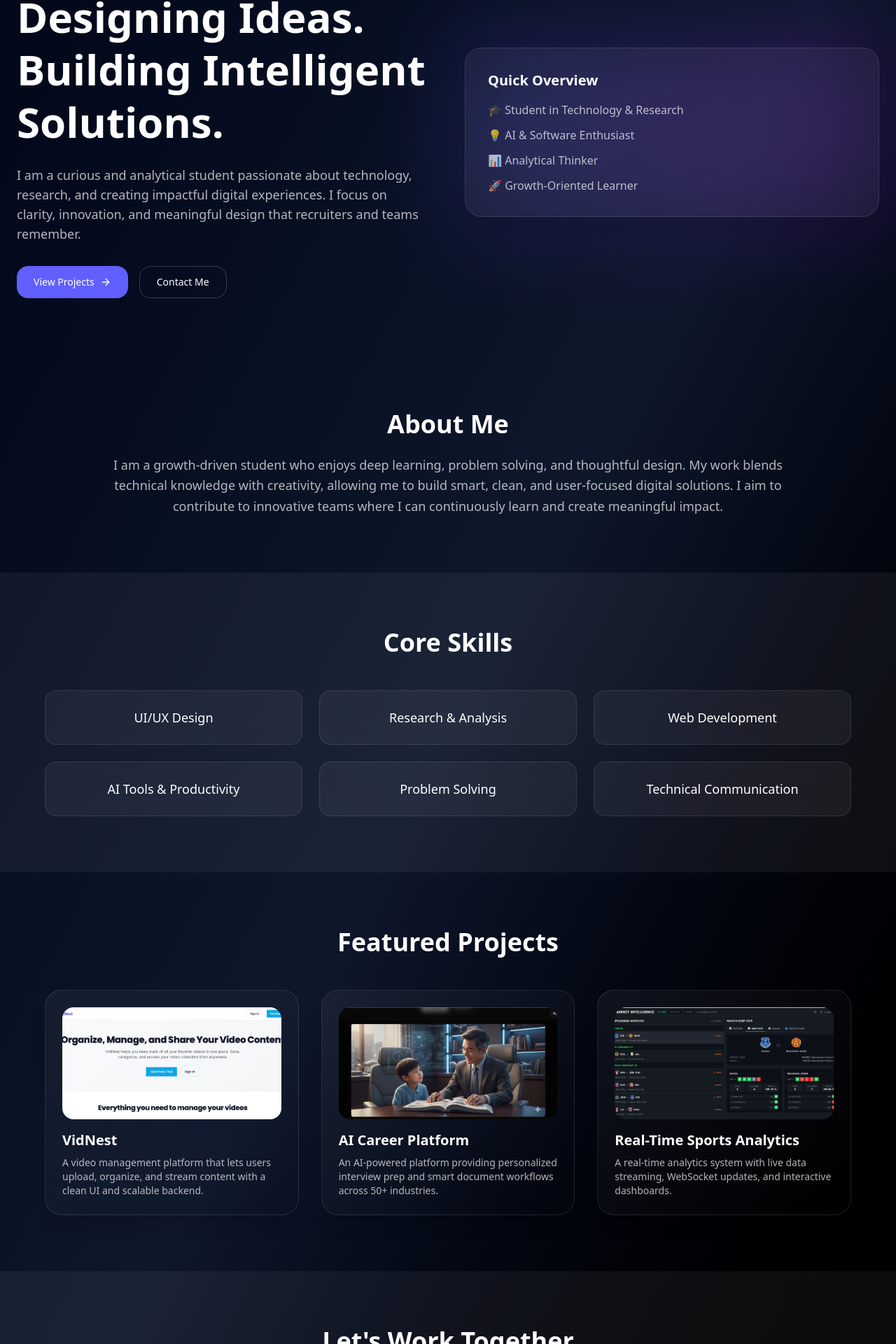
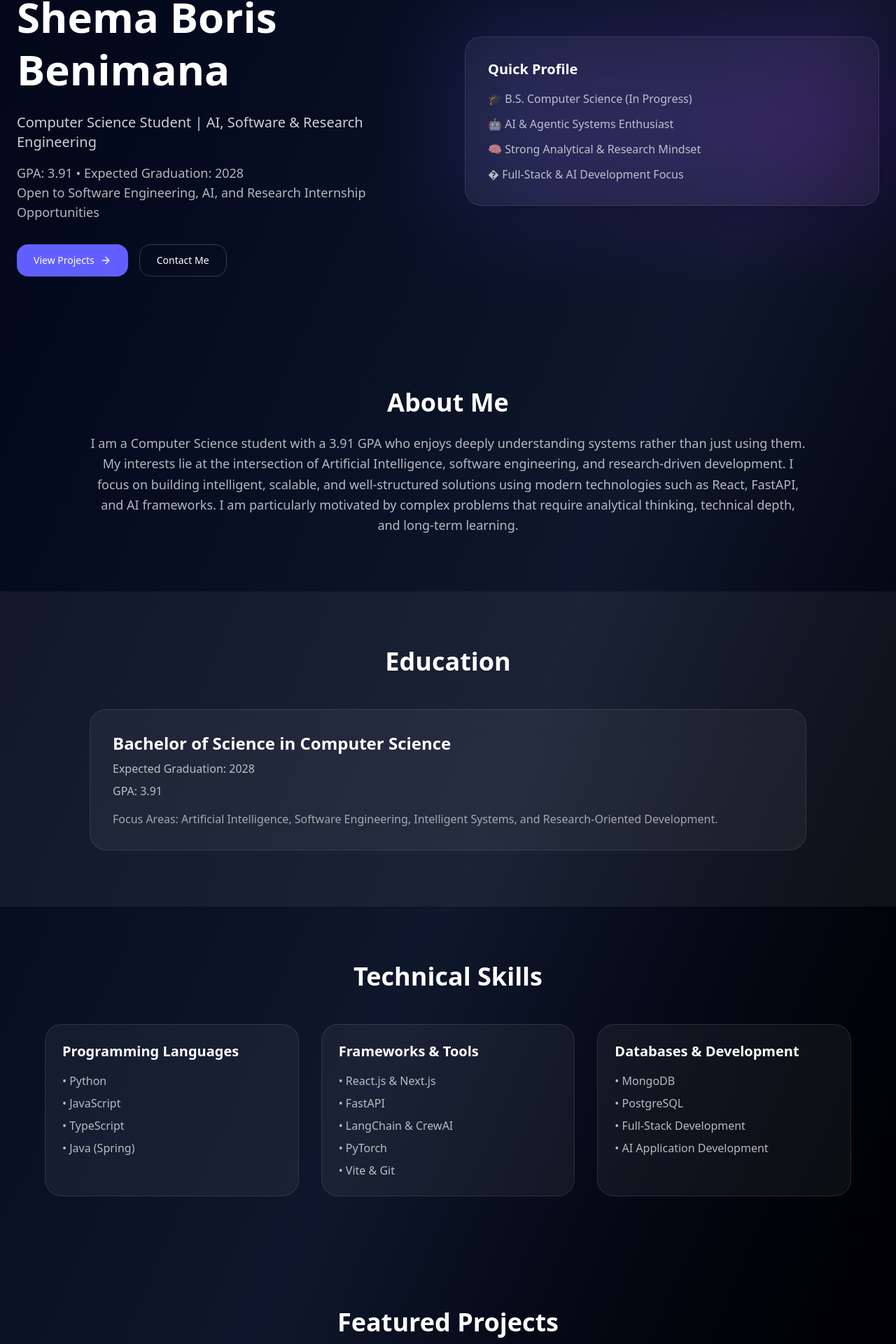
Before and after one commit to shema-boris/My_Portfolio, a React (Vite) app: page / in a window 1280 px wide. Shown: the part 177-2097 px from the top of the page at 70% size. Built offline with nearby package versions, Linux system fonts and the light colour scheme.

Commit message:
Added the education section

```diff
--- a/src/App.jsx
+++ b/src/App.jsx
@@ -1,6 +1,7 @@
 import Navbar from './components/Navbar';
 import Hero from './components/Hero';
 import About from './components/About';
+import Education from './components/Education';
 import Skills from './components/Skills';
 import Projects from './components/Projects';
 import Contact from './components/Contact';
@@ -12,6 +13,7 @@ function App() {
       <Navbar />
       <Hero />
       <About />
+      <Education />
       <Skills />
       <Projects />
       <Contact />
--- a/src/components/About.jsx
+++ b/src/components/About.jsx
@@ -20,11 +20,14 @@ const About = () => {
           transition={{ delay: 0.1 }}
           className="text-white/70 text-lg leading-relaxed"
         >
-          I am a growth-driven student who enjoys deep learning, problem
-          solving, and thoughtful design. My work blends technical knowledge
-          with creativity, allowing me to build smart, clean, and user-focused
-          digital solutions. I aim to contribute to innovative teams where I
-          can continuously learn and create meaningful impact.
+          I am a Computer Science student with a 3.91 GPA who enjoys deeply
+          understanding systems rather than just using them. My interests lie
+          at the intersection of Artificial Intelligence, software
+          engineering, and research-driven development. I focus on building
+          intelligent, scalable, and well-structured solutions using modern
+          technologies such as React, FastAPI, and AI frameworks. I am
+          particularly motivated by complex problems that require analytical
+          thinking, technical depth, and long-term learning.
         </motion.p>
       </div>
     </section>
--- a/src/components/Contact.jsx
+++ b/src/components/Contact.jsx
@@ -21,8 +21,10 @@ const Contact = () => {
           transition={{ delay: 0.1 }}
           className="text-white/70 mb-8"
         >
-          I am open to internships, research opportunities, and collaborative
-          projects. Feel free to reach out.
+          I am actively seeking internship opportunities in Software
+          Engineering, Artificial Intelligence, or Research Engineering where
+          I can contribute technically while continuing to grow as a
+          developer and researcher.
         </motion.p>
         <motion.div
           initial={{ opacity: 0, y: 20 }}
--- a/src/components/Education.jsx
+++ b/src/components/Education.jsx
@@ -1,41 +1,39 @@
 import React from 'react';
 import { motion } from 'framer-motion';
-import { GraduationCap } from 'lucide-react';
 
 const Education = () => {
   return (
-    <div>
+    <section id="education" className="py-20 px-6 bg-white/5">
+      <div className="max-w-5xl mx-auto">
         <motion.h2
           initial={{ opacity: 0, y: 20 }}
           whileInView={{ opacity: 1, y: 0 }}
           viewport={{ once: true }}
-        className="text-3xl sm:text-4xl font-bold mb-12"
+          className="text-3xl md:text-4xl font-bold text-center mb-12"
         >
           Education
         </motion.h2>
-
         <motion.div
           initial={{ opacity: 0, y: 20 }}
           whileInView={{ opacity: 1, y: 0 }}
           viewport={{ once: true }}
-        className="bg-dark-card border border-dark-border rounded-2xl p-6"
+          transition={{ delay: 0.1 }}
+          className="bg-white/5 border border-white/10 backdrop-blur-xl rounded-3xl p-8"
         >
-        <div className="flex items-center gap-4 flex-wrap justify-between">
-          <div className="flex items-center gap-3">
-            <div className="p-2 rounded-lg bg-accent-green/10">
-              <GraduationCap className="w-5 h-5 text-accent-green" />
-            </div>
-            <div>
-              <h3 className="font-semibold text-white">BS in Computer Science</h3>
-              <p className="text-sm text-dark-muted">Grambling State University · 2024 – 2028</p>
-            </div>
-          </div>
-          <span className="text-xs px-3 py-1 rounded-full bg-accent-green/10 text-accent-green border border-accent-green/20">
-            GPA: 3.91 / 4.00
-          </span>
-        </div>
+          <h3 className="text-2xl font-semibold mb-2">
+            Bachelor of Science in Computer Science
+          </h3>
+          <p className="text-white/70 mb-2">
+            Expected Graduation: 2028
+          </p>
+          <p className="text-white/70 mb-2">GPA: 3.91</p>
+          <p className="text-white/60 mt-4">
+            Focus Areas: Artificial Intelligence, Software Engineering,
+            Intelligent Systems, and Research-Oriented Development.
+          </p>
         </motion.div>
       </div>
+    </section>
   );
 };
 
--- a/src/components/Footer.jsx
+++ b/src/components/Footer.jsx
@@ -3,7 +3,7 @@ import React from 'react';
 const Footer = () => {
   return (
     <footer className="py-8 text-center text-white/50 text-sm border-t border-white/10">
-      &copy; 2026 Shema Boris. Designed with strategy &amp; creativity.
+      &copy; 2026 Shema Boris Benimana &bull; Computer Science Portfolio
     </footer>
   );
 };
--- a/src/components/Hero.jsx
+++ b/src/components/Hero.jsx
@@ -12,19 +12,22 @@ const Hero = () => {
           transition={{ duration: 0.8 }}
         >
           <p className="text-sm uppercase tracking-widest text-indigo-400 mb-4">
-            Portfolio 2026
+            Computer Science Portfolio
           </p>
           <h2 className="text-4xl md:text-6xl font-bold leading-tight mb-6">
-            Designing Ideas.
+            Shema Boris Benimana
+          </h2>
+
+          <p className="text-xl text-white/80 mb-4 font-medium">
+            Computer Science Student | AI, Software &amp; Research Engineering
+          </p>
+
+          <p className="text-white/70 text-lg mb-8 max-w-xl">
+            GPA: 3.91 • Expected Graduation: 2028
             <br />
-            Building Intelligent Solutions.
-          </h2>
-          <p className="text-white/70 text-lg mb-8 max-w-xl">
-            I am a curious and analytical student passionate about technology,
-            research, and creating impactful digital experiences. I focus on
-            clarity, innovation, and meaningful design that recruiters and
-            teams remember.
+            Open to Software Engineering, AI, and Research Internship Opportunities
           </p>
+
           <div className="flex gap-4">
             <a
               href="#projects"
@@ -49,12 +52,12 @@ const Hero = () => {
         >
           <div className="absolute -inset-4 bg-gradient-to-r from-indigo-500 to-purple-600 blur-3xl opacity-20 rounded-3xl" />
           <div className="relative bg-white/5 border border-white/10 backdrop-blur-xl rounded-3xl shadow-2xl p-8">
-            <h3 className="text-xl font-semibold mb-4">Quick Overview</h3>
+            <h3 className="text-xl font-semibold mb-4">Quick Profile</h3>
             <ul className="space-y-3 text-white/70">
-              <li>🎓 Student in Technology &amp; Research</li>
-              <li>💡 AI &amp; Software Enthusiast</li>
-              <li>📊 Analytical Thinker</li>
-              <li>🚀 Growth-Oriented Learner</li>
+              <li>🎓 B.S. Computer Science (In Progress)</li>
+              <li>🤖 AI &amp; Agentic Systems Enthusiast</li>
+              <li>🧠 Strong Analytical &amp; Research Mindset</li>
+              <li>� Full-Stack &amp; AI Development Focus</li>
             </ul>
           </div>
         </motion.div>
--- a/src/components/Navbar.jsx
+++ b/src/components/Navbar.jsx
@@ -1,11 +1,12 @@
 import React, { useState } from 'react';
-import { Menu, X } from 'lucide-react';
+import { Menu, X, Download } from 'lucide-react';
 
 const Navbar = () => {
   const [isMobileMenuOpen, setIsMobileMenuOpen] = useState(false);
 
   const navLinks = [
     { name: 'About', href: '#about' },
+    { name: 'Education', href: '#education' },
     { name: 'Skills', href: '#skills' },
     { name: 'Projects', href: '#projects' },
     { name: 'Contact', href: '#contact' },
@@ -33,7 +34,7 @@ const Navbar = () => {
           href="#"
           className="hidden md:inline-flex items-center px-5 py-2 bg-indigo-500 hover:bg-indigo-600 text-white text-sm font-medium rounded-2xl transition-colors"
         >
-          Resume
+          <Download className="mr-2 w-4 h-4" /> Resume
         </a>
 
         {/* Mobile Menu Button */}
@@ -62,7 +63,7 @@ const Navbar = () => {
             href="#"
             className="inline-flex items-center mt-2 px-5 py-2 bg-indigo-500 text-white text-sm font-medium rounded-2xl"
           >
-            Resume
+            <Download className="mr-2 w-4 h-4" /> Resume
           </a>
         </div>
       )}
--- a/src/components/Skills.jsx
+++ b/src/components/Skills.jsx
@@ -1,18 +1,24 @@
 import React from 'react';
 import { motion } from 'framer-motion';
 
-const skills = [
-  'UI/UX Design',
-  'Research & Analysis',
-  'Web Development',
-  'AI Tools & Productivity',
-  'Problem Solving',
-  'Technical Communication',
+const skillCategories = [
+  {
+    title: 'Programming Languages',
+    items: ['Python', 'JavaScript', 'TypeScript', 'Java (Spring)'],
+  },
+  {
+    title: 'Frameworks & Tools',
+    items: ['React.js & Next.js', 'FastAPI', 'LangChain & CrewAI', 'PyTorch', 'Vite & Git'],
+  },
+  {
+    title: 'Databases & Development',
+    items: ['MongoDB', 'PostgreSQL', 'Full-Stack Development', 'AI Application Development'],
+  },
 ];
 
 const Skills = () => {
   return (
-    <section id="skills" className="py-20 px-6 bg-white/5">
+    <section id="skills" className="py-20 px-6">
       <div className="max-w-6xl mx-auto">
         <motion.h2
           initial={{ opacity: 0, y: 20 }}
@@ -20,19 +26,25 @@ const Skills = () => {
           viewport={{ once: true }}
           className="text-3xl md:text-4xl font-bold text-center mb-12"
         >
-          Core Skills
+          Technical Skills
         </motion.h2>
-        <div className="grid md:grid-cols-3 gap-6">
-          {skills.map((skill, index) => (
+
+        <div className="grid md:grid-cols-3 gap-8">
+          {skillCategories.map((category, index) => (
             <motion.div
               key={index}
               initial={{ opacity: 0, y: 20 }}
               whileInView={{ opacity: 1, y: 0 }}
               viewport={{ once: true }}
-              transition={{ delay: index * 0.05 }}
-              className="bg-white/5 border border-white/10 backdrop-blur-xl rounded-2xl hover:scale-105 transition p-6 text-center"
+              transition={{ delay: index * 0.1 }}
+              className="bg-white/5 border border-white/10 rounded-3xl p-6"
             >
-              <p className="font-medium text-lg">{skill}</p>
+              <h3 className="text-xl font-semibold mb-4">{category.title}</h3>
+              <ul className="space-y-2 text-white/70">
+                {category.items.map((item, i) => (
+                  <li key={i}>• {item}</li>
+                ))}
+              </ul>
             </motion.div>
           ))}
         </div>
```
Lines whose indentation alone changed are shown as unchanged.
